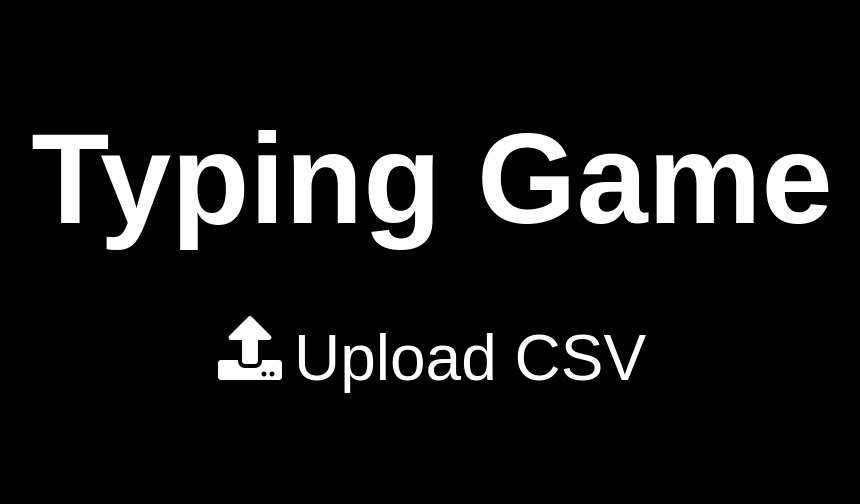
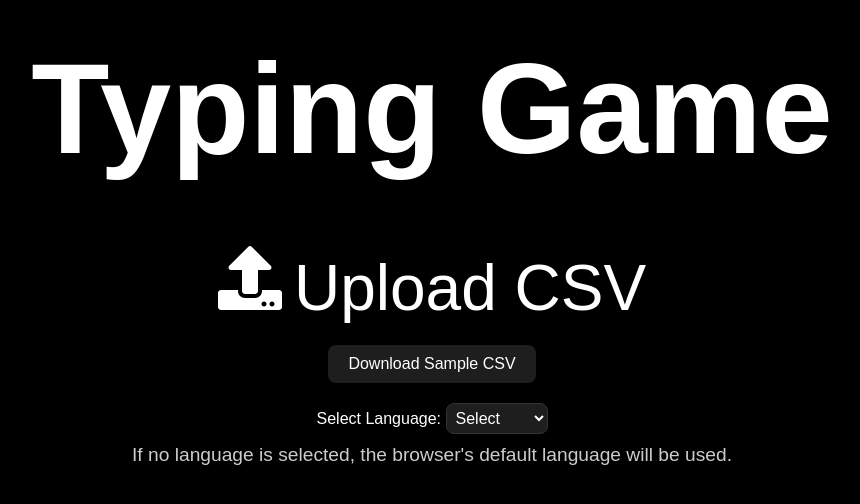
Before and after one commit to jhh78/document-assistance, a Next.js app: page /typing in a window 1280 px wide. Shown: the part 150-654 px from the top of the page, without its empty margins (208-1068 px from the left). Built offline with nearby package versions, Linux system fonts and the light colour scheme.

Commit message:
언어 선택옵션 추가

```diff
--- a/app/layout.tsx
+++ b/app/layout.tsx
@@ -25,7 +25,7 @@ export default function RootLayout({
   children: React.ReactNode;
 }>) {
   return (
-    <html lang="en">
+    <html>
       <body className={`${geistSans.variable} ${geistMono.variable}`}>
         {children}
         <SpeedInsights />
--- a/app/page.module.css
+++ b/app/page.module.css
@@ -122,7 +122,7 @@
 
 /* 모바일화면에서 비표시할 서비스 */
 @media (max-width: 768px) {
-  .typingGame {
+  .onlyPC {
     display: none;
   }
 }
--- a/app/typing/page.module.css
+++ b/app/typing/page.module.css
@@ -99,9 +99,15 @@
 }
 
 .clearText {
-  font-size: 3rem; /* 클리어 화면의 글자 크기를 키움 */
+  font-size: 4rem; /* 클리어 화면의 글자 크기를 키움 */
   margin-bottom: 20px;
 }
+
+.clearTextSub {
+  font-size: 2rem; /* 클리어 화면의 글자 크기를 키움 */
+  margin-bottom: 20px;
+}
+
 .page {
   display: flex;
   flex-direction: column;
@@ -287,6 +293,33 @@
   animation: shake 0.5s;
 }
 
+.languageSelector {
+  margin-top: 20px;
+}
+
+.languageDropdown {
+  padding: 5px;
+  font-size: 1rem;
+  border-radius: 8px;
+  border: 1px solid #333;
+  background-color: #1e1e1e;
+  color: #ffffff;
+  outline: none;
+  cursor: pointer;
+}
+
+.languageDropdown option {
+  background-color: #1e1e1e;
+  color: #ffffff;
+}
+
+.languageNote {
+  font-weight: 500;
+  margin-top: 10px;
+  font-size: 1.2rem;
+  color: #cccccc;
+}
+
 @keyframes shake {
   0%, 100% {
     transform: translateX(0);
@@ -377,16 +410,53 @@
   animation: shake 0.5s;
 }
 
+.downloadLink {
+  display: inline-block;
+  margin-top: 20px;
+  padding: 10px 20px;
+  background-color: #1e1e1e;
+  color: #ffffff;
+  text-decoration: none;
+  border-radius: 8px;
+  transition: background-color 0.2s;
+}
+
+.downloadLink:hover {
+  background-color: #333;
+}
+
+.languageSelector {
+  margin-top: 20px;
+}
+
+.languageDropdown {
+  padding: 5px;
+  font-size: 1rem;
+  border-radius: 8px;
+  border: 1px solid #333;
+  background-color: #1e1e1e;
+  color: #ffffff;
+  outline: none;
+  cursor: pointer;
+}
+
+.languageDropdown option {
+  background-color: #1e1e1e;
+  color: #ffffff;
+}
+
 @keyframes shake {
-  0%, 100% {
-    transform: translateX(0);
-  }
-  10%, 30%, 50%, 70%, 90% {
-    transform: translateX(-10px);
-  }
-  20%, 40%, 60%, 80% {
-    transform: translateX(10px);
-  }
+  0% { transform: translate(1px, 1px) rotate(0deg); }
+  10% { transform: translate(-1px, -2px) rotate(-1deg); }
+  20% { transform: translate(-3px, 0px) rotate(1deg); }
+  30% { transform: translate(3px, 2px) rotate(0deg); }
+  40% { transform: translate(1px, -1px) rotate(1deg); }
+  50% { transform: translate(-1px, 2px) rotate(-1deg); }
+  60% { transform: translate(-3px, 1px) rotate(0deg); }
+  70% { transform: translate(3px, 1px) rotate(-1deg); }
+  80% { transform: translate(-1px, -1px) rotate(1deg); }
+  90% { transform: translate(1px, 2px) rotate(0deg); }
+  100% { transform: translate(1px, -2px) rotate(-1deg); }
 }
 
 @media screen and (max-width: 600px) {
--- a/component/typing/FileUploadForm.tsx
+++ b/component/typing/FileUploadForm.tsx
@@ -7,6 +7,7 @@ import { FaUpload } from "react-icons/fa";
 const FileUploadForm = () => {
   const setCsvData = useTypingGameStore((state) => state.setCsvData);
   const setScreenMode = useTypingGameStore((state) => state.setScreenMode);
+  const setLanguage = useTypingGameStore((state) => state.setLanguage);
 
   const handleFileUpload = (event: React.ChangeEvent<HTMLInputElement>) => {
     const file = event.target.files?.[0];
@@ -25,6 +26,22 @@ const FileUploadForm = () => {
       });
     }
   };
+
+  const handleLanguageChange = (
+    event: React.ChangeEvent<HTMLSelectElement>
+  ) => {
+    setLanguage(event.target.value);
+  };
+
+  const sampleCsvData = [
+    ["word1", "word2", "word3"],
+    ["word4", "word5", "word6"],
+  ];
+  const csvContent =
+    "data:text/csv;charset=utf-8," +
+    sampleCsvData.map((e) => e.join(",")).join("\n");
+  const encodedUri = encodeURI(csvContent);
+
   return (
     <div>
       <h1 className={styles.title}>Typing Game</h1>
@@ -39,6 +56,32 @@ const FileUploadForm = () => {
         accept=".csv"
         onChange={handleFileUpload}
       />
+      <div>
+        <a
+          href={encodedUri}
+          download="sample.csv"
+          className={styles.downloadLink}
+        >
+          Download Sample CSV
+        </a>
+      </div>
+      <div className={styles.languageSelector}>
+        <label htmlFor="language">Select Language: </label>
+        <select
+          id="language"
+          onChange={handleLanguageChange}
+          className={styles.languageDropdown}
+        >
+          <option value="">Select</option>
+          <option value="en-US">English</option>
+          <option value="ja-JP">Japanese</option>
+          <option value="ko-KR">Korean</option>
+        </select>
+        <p className={styles.languageNote}>
+          If no language is selected, the browser&apos;s default language will
+          be used.
+        </p>
+      </div>
     </div>
   );
 };
--- a/component/typing/Game.tsx
+++ b/component/typing/Game.tsx
@@ -9,9 +9,10 @@ import {
   formatTime,
   handleRestart,
 } from "@/services/typingService";
+import { isEmpty } from "lodash";
 
 const Game = () => {
-  const { csvData, setCsvData, setAnswer } = useTypingGameStore(
+  const { csvData, language, setCsvData, setAnswer } = useTypingGameStore(
     (state) => state
   );
 
@@ -61,7 +62,10 @@ const Game = () => {
 
   const handleTTS = (text: string) => {
     const utterance = new SpeechSynthesisUtterance(text);
-    utterance.lang = "ja-JP"; // 일본어 설정
+    if (!isEmpty(language)) {
+      utterance.lang = language;
+    }
+
     window.speechSynthesis.speak(utterance);
     inputRef.current?.focus();
   };
@@ -70,10 +74,15 @@ const Game = () => {
     return (
       <div className={styles.clearScreen}>
         <h1 className={styles.clearText}>
-          おめでとうございます！ゲームをクリアしました！
+          Congratulations! <br />
+          You cleared the game!
         </h1>
-        <p className={styles.clearText}>経過時間: {formatTime(elapsedTime)}</p>
-        <p className={styles.clearText}>正確さ: {accuracy}%</p>
+        <br />
+        <br />
+        <p className={styles.clearTextSub}>
+          Elapsed Time: {formatTime(elapsedTime)}
+        </p>
+        <p className={styles.clearTextSub}>Accuracy: {accuracy}%</p>
         <button
           className={styles.restartButton}
           onClick={() =>
@@ -87,7 +96,7 @@ const Game = () => {
             )
           }
         >
-          再スタート
+          Restart
         </button>
       </div>
     );
@@ -116,7 +125,7 @@ const Game = () => {
           <FaVolumeUp />
         </button>
       </div>
-      <p className={styles.timer}>経過時間: {formatTime(elapsedTime)}</p>
+      <p className={styles.timer}>Elapsed Time: {formatTime(elapsedTime)}</p>
     </div>
   );
 };
--- a/stores/typing.ts
+++ b/stores/typing.ts
@@ -7,16 +7,20 @@ type TypingGameStoreType = {
   screenMode: typeof TITLE_PAGE | typeof GAME_PAGE;
   csvData: string[];
   score: number;
+  language: string;
   initStore: () => void;
   setCsvData: (data: string[]) => void;
   setScreenMode: (mode: typeof TITLE_PAGE | typeof GAME_PAGE) => void;
   setAnswer: (answer: string) => void;
+  setLanguage: (language: string) => void;
 };
 
 export const useTypingGameStore = create<TypingGameStoreType>((set) => ({
   screenMode: TITLE_PAGE,
   csvData: [],
   score: 0,
+  language: "",
+  setLanguage: (language) => set({ language }),
   initStore: () => set({ screenMode: TITLE_PAGE, csvData: [], score: 0 }),
   setCsvData: (data) => set({ csvData: data }),
   setScreenMode: (mode) => set({ screenMode: mode }),
```
Also changed, not shown: component/index/MenuList.tsx (+15 -8 lines).
